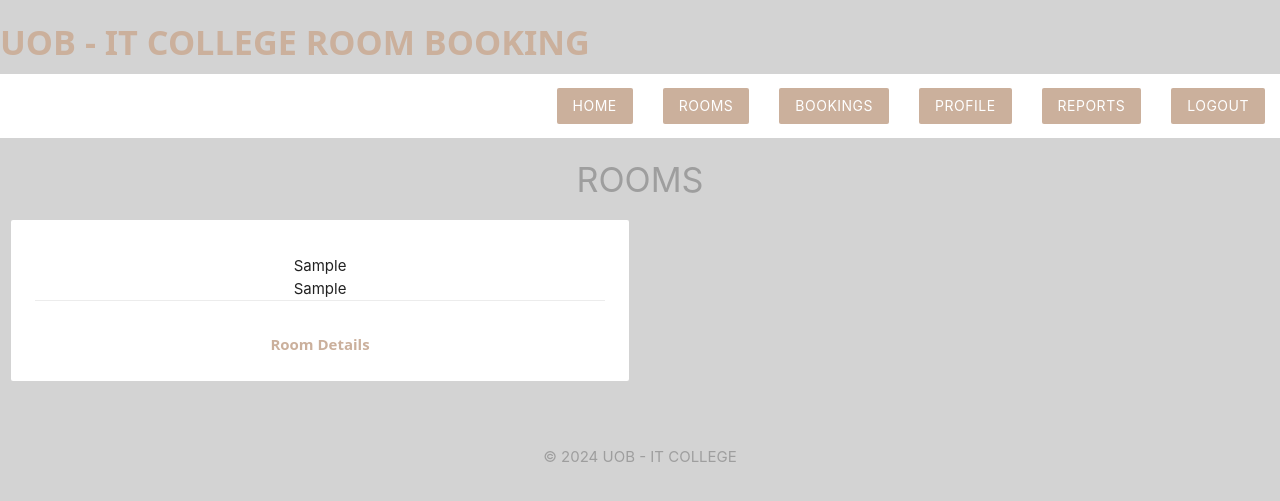
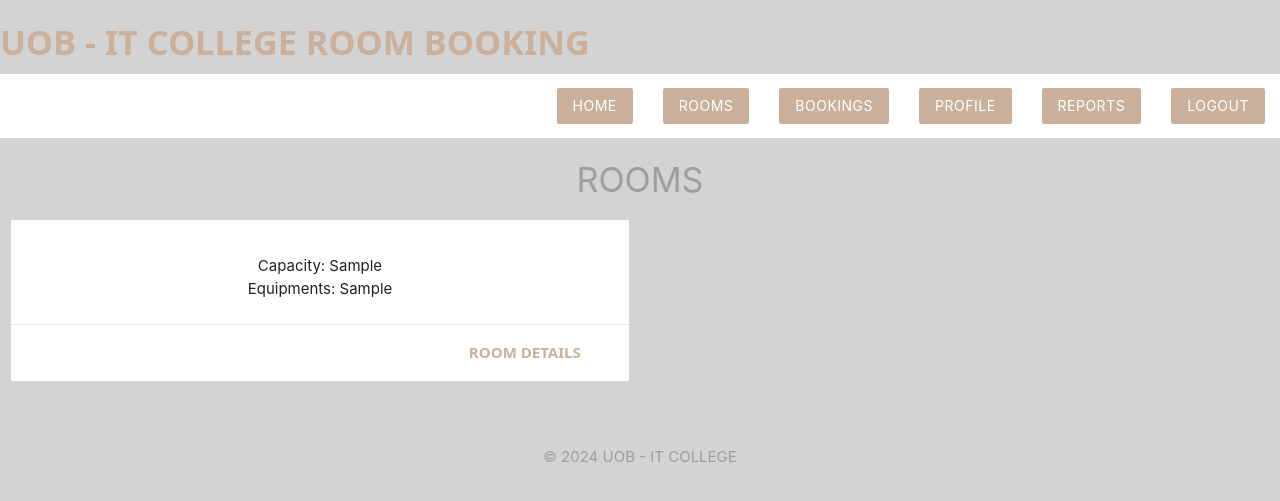
Before and after one commit to GooodMain/ITCS333Project, a PHP site: page /rooms.php in a window 1280 px wide. Shown: the top 501 px of the page. Run offline with PHP 8.4, Linux system fonts and the light colour scheme; the visitor is signed in with stand-in values (Sample User, id 1); tables that the repository leaves empty or names only in its code hold one stand-in row (values such as "Sample post").

Commit message:
organied the rooms

```diff
--- a/rooms.php
+++ b/rooms.php
@@ -3,12 +3,10 @@
 session_start();
 
 // Check if the user is logged in
-if (!isset($_SESSION['user']))
-{
+if (!isset($_SESSION['user'])) {
     header("Location: login.php"); // Redirect to login page if not logged in
     exit();
 }
-
 
 // Corrected connection details
 $host = 'localhost';
@@ -18,7 +16,6 @@ $dbname = 'booking_system';
 
 // Establish the connection
 $con = mysqli_connect($host, $username, $password, $dbname);
-
 // Check connection
 if (!$con) {
     die('Connection error: ' . mysqli_connect_error());
@@ -27,11 +24,8 @@ if (!$con) {
 // Query to fetch data from the 'class' table
 $sql = 'SELECT * FROM class_type';
 $result = mysqli_query($con, $sql);
-
 // Fetch and print all records
 $class = mysqli_fetch_all($result, MYSQLI_ASSOC);
-
-
 // Free result and close connection
 mysqli_free_result($result);
 mysqli_close($con);
@@ -58,17 +52,18 @@ mysqli_close($con);
                     <div class="card z-depth-0">
                         <div class="card-content center">
                             <h6><?php echo htmlspecialchars($room['type']); ?></h6>
-                            <div><?php echo htmlspecialchars($room['capacity']); ?>
-                                <div><?php echo htmlspecialchars($room['equipments']); ?></div>
-                            </div>
-                            <div class="card-action right-align"></div>
+                            <div>Capacity: <?php echo htmlspecialchars($room['capacity']); ?></div>
+                            <div>Equipments: <?php echo htmlspecialchars($room['equipments']); ?></div>
+                        </div>
+                        <div class="card-action right-align">
                             <a class="brand-text" href="#">Room Details</a>
                         </div>
-                    <?php } ?>
+                    </div>
                 </div>
-            </div>
+            <?php } ?>
         </div>
-        <?php include("footer.php"); ?>
+    </div>
+    <?php include("footer.php"); ?>
 </body>
 
 </html>
```
